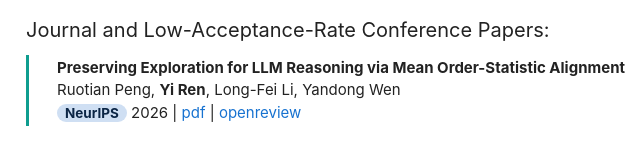
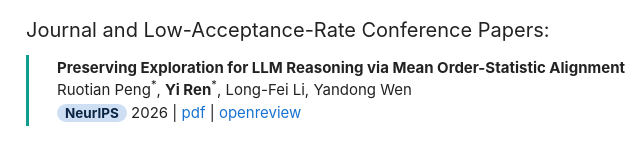
Before and after one commit to Joshua-Ren/joshua-ren.github.io, a plain HTML site: page index.html in a window 1280 px wide. Shown: the part 3168-3310 px from the top of the page, 305-945 px from the left. Drawn offline with Linux system fonts and the light colour scheme.

Commit message:
Mark equal contribution on the NeurIPS 2026 exploration paper
Co-Authored-By: Claude Opus 5 <noreply@anthropic.com>

```diff
--- a/index.html
+++ b/index.html
@@ -372,7 +372,7 @@
         <li data-topic="rl">
           <strong>Preserving Exploration for LLM Reasoning via Mean Order-Statistic Alignment</strong>
           <br>
-          Ruotian Peng, <strong>Yi Ren</strong>, Long-Fei Li, Yandong Wen
+          Ruotian Peng<sup>*</sup>, <strong>Yi Ren</strong><sup>*</sup>, Long-Fei Li, Yandong Wen
           <br>
           <em>NeurIPS</em> 2026 |
           <a href="https://openreview.net/pdf?id=G3nrmCAXwT">pdf</a> |
```
